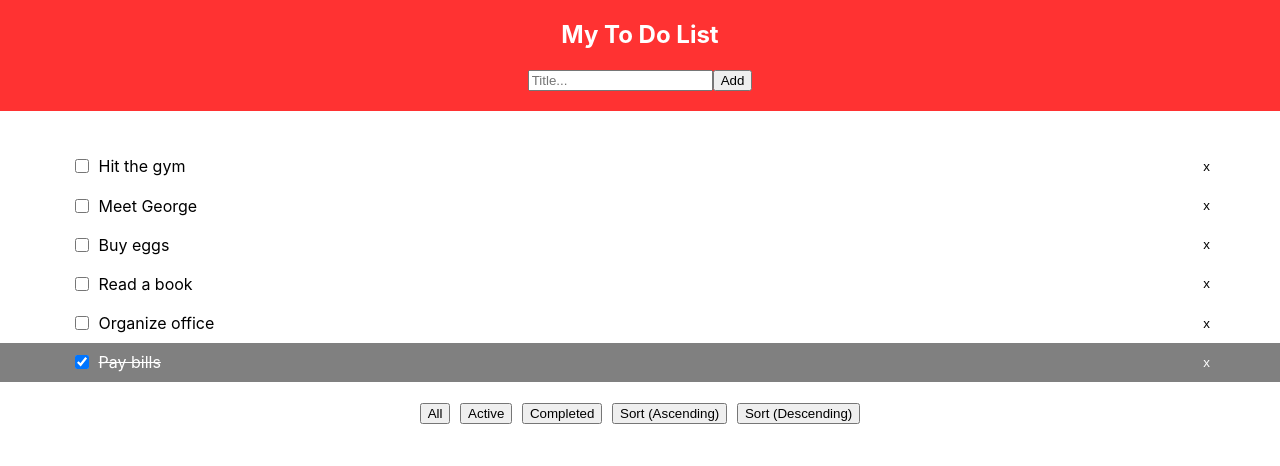
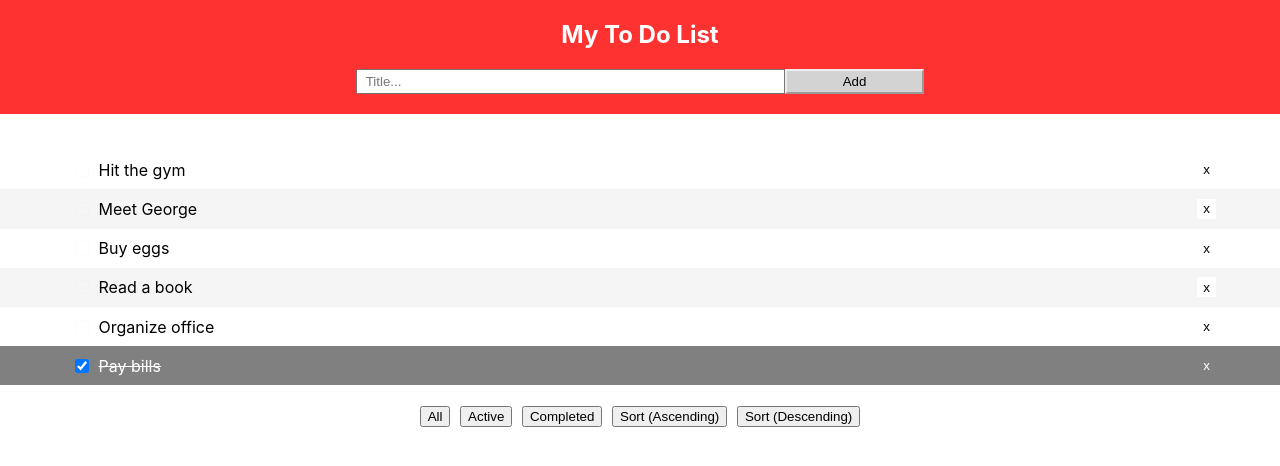
Before and after one commit to lukewaring/todo-app-dl, a React (Create React App) app: page / in a window 1280 px wide. Shown: the top 466 px of the page. Built offline with nearby package versions, Linux system fonts and the light colour scheme.

Commit message:
Style TodoInput and Todo components

```diff
--- a/src/components/Todo.js
+++ b/src/components/Todo.js
@@ -3,8 +3,8 @@ import '../styles/Todo.css'
 
 const Todo = ({ todo, deleteTodo, toggleTodo }) => (
     <li className={ todo.complete ? "li completed" : "li" } >
-        <input type="checkbox" checked={ todo.complete ? "checked" : "" } onChange={() => toggleTodo(todo)} />
-        <span className={ todo.complete ? "span-completed" : "" } >{todo.title}</span>
+        <input className="checkbox" type="checkbox" checked={ todo.complete ? "checked" : "" } onChange={() => toggleTodo(todo)}/>
+        <span className={ todo.complete ? "span-completed" : "" } onClick={() => toggleTodo(todo)}>{todo.title}</span>
         <button className={ todo.complete ? "completed" : "" } onClick={() => deleteTodo(todo)}>x</button>
     </li>
 )
--- a/src/components/TodoInput.js
+++ b/src/components/TodoInput.js
@@ -1,4 +1,5 @@
 import React from 'react';
+import '../styles/TodoInput.css'
 
 class TodoInput extends React.Component {
   state = { input: "" };
@@ -15,12 +16,12 @@ class TodoInput extends React.Component {
   render() {
     return (
       <div>
-        <input
+        <input className="title-input"
           onChange={e => this.updateInput(e.target.value)}
           value={this.state.input}
           placeholder="Title..."
         />
-        <button onClick={this.handleAddTodo}>
+        <button className="add-btn" onClick={this.handleAddTodo}>
           Add
         </button>
         <br></br>
--- a/src/styles/Todo.css
+++ b/src/styles/Todo.css
@@ -9,6 +9,10 @@
     padding-bottom: .75%;
 }
 
+li:nth-child(even) {
+    background-color: whitesmoke;
+}
+
 li > button {
     justify-self: right;
     border-style: none;
@@ -17,10 +21,24 @@ li > button {
 
 .completed {
     color: white;
-    background-color: gray;
+    background-color: gray !important;
+}
 
+span:hover {
+    cursor: pointer;
 }
 
 .span-completed {
     text-decoration: line-through;
 }
+
+.checkbox {
+    border-width: 0px;
+    cursor: pointer;
+    opacity: 0.02;
+}
+
+.checkbox:checked {
+    opacity: 1;
+    background-color: white;
+}
--- /dev/null
+++ b/src/styles/TodoInput.css
@@ -0,0 +1,15 @@
+.title-input {
+    padding-left: .5rem;
+    padding-right: 15rem;
+    padding-top: .2rem;
+    padding-bottom: .2rem;
+}
+
+.add-btn {
+    padding-left: 3.5rem;
+    padding-right: 3.5rem;
+    padding-top: .2rem;
+    padding-bottom: .2rem;
+    background-color: lightgray;
+    border-color: inherit;
+}
```
